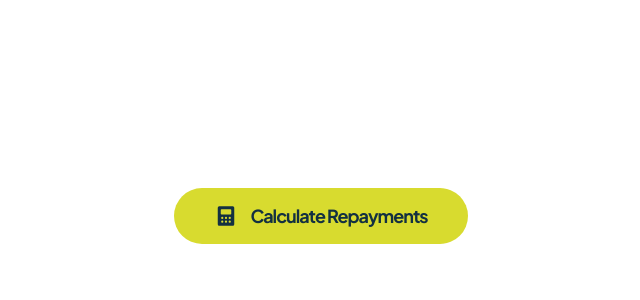
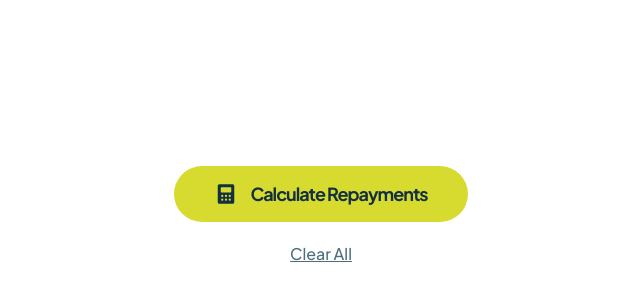
Before and after one commit to joshjavier/mortgage-repayment-calculator, a React (Vite) app: page / in a window 1280 px wide. Shown: the part 184-484 px from the top of the page, without its empty margins (319-959 px from the left). Built offline with nearby package versions, Linux system fonts and the light colour scheme.

Commit message:
feat: design "link" button

```diff
--- a/src/App.tsx
+++ b/src/App.tsx
@@ -3,11 +3,13 @@ import { Button } from './components/ui/button'
 
 function App() {
   return (
-    <div className="flex min-h-svh flex-col items-center justify-center">
+    <div className="flex min-h-svh flex-col items-center justify-center gap-5">
       <Button>
         <IconCalculator />
         Calculate Repayments
       </Button>
+
+      <Button variant="link">Clear All</Button>
     </div>
   )
 }
--- a/src/components/ui/button/variants.ts
+++ b/src/components/ui/button/variants.ts
@@ -14,7 +14,7 @@ export const buttonVariants = cva(
           'bg-secondary text-secondary-foreground shadow-xs hover:bg-secondary/80',
         ghost:
           'hover:bg-accent hover:text-accent-foreground dark:hover:bg-accent/50',
-        link: 'text-primary underline-offset-4 hover:underline',
+        link: 'text-preset-4 text-slate-700 hover:text-slate-900 underline rounded-none',
       },
       size: {
         default: 'px-500 py-200',
@@ -23,6 +23,13 @@ export const buttonVariants = cva(
         icon: 'size-9',
       },
     },
+    compoundVariants: [
+      {
+        variant: 'link',
+        size: 'default',
+        class: 'p-0',
+      },
+    ],
     defaultVariants: {
       variant: 'default',
       size: 'default',
```
